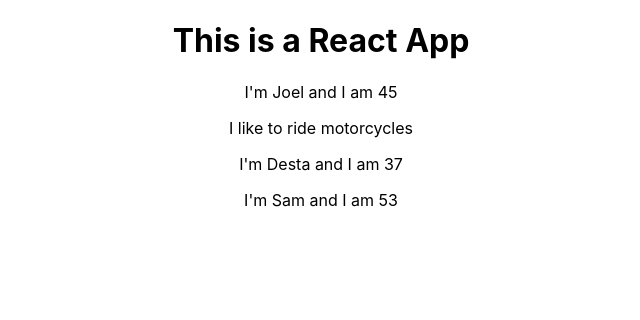
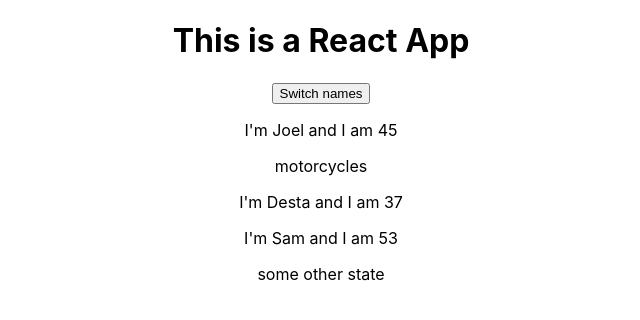
Before and after one commit to JoelBrown1/react_basics_project1, a React (Create React App) app in the folder project-1/: page / in a window 1280 px wide. Shown: the top 320 px of the page, without its empty margins (319-959 px from the left). Built offline with nearby package versions, Linux system fonts and the light colour scheme.

Commit message:
feat: managing state in class based components

```diff
--- a/project-1/src/App.js
+++ b/project-1/src/App.js
@@ -1,17 +1,47 @@
-import React from 'react';
+import React, {Component} from 'react';
 import './App.css';
 
 import Person from './components/Person/Person';
 
-function App() {
+class App extends Component {
+  state = {
+    persons: [
+      {name: 'Joel', age: 45, hobies: 'motorcycles' },
+      {name: 'Desta', age: 37},
+      {name: 'Sam', age: 53},
+    ],
+    otherState: 'some other state',
+  }
+
+  switchNameHandler = () => {
+    console.log('the handle click button was clicked');
+    // manipulate state to change a person's data
+    this.setState({
+      persons: [
+        {name: 'Joel', age: 46, hobies: 'motorcycles' },
+        {name: 'Desta', age: 38},
+        {name: 'Clarice', age: 22},
+      ],
+    })
+  }
+
+  render() {
     return (
       <div className="App">
         <h1>This is a React App</h1>
-      <Person name={'Joel'} age={45}>I like to ride motorcycles</Person>
+        <button onClick={this.switchNameHandler}>Switch names</button>
+        {this.state.persons.map(p => {
+          console.log('this is the person: ', p);
+          return <Person name={p.name} age={p.age}> {p.hobies? p.hobies : null} </Person>
+        })}
+        <p>{this.state.otherState}</p>
+        {/* { this.renderPeople() } */}
+        {/* <Person name={'Joel'} age={45}>I like to ride motorcycles</Person>
         <Person name={'Desta'} age={37}/>
-      <Person name={'Sam'} age={53}/>
+        <Person name={'Sam'} age={53}/> */}
       </div>
     );
+  };
   // is the same as
   // return React.createElement('div', {className: 'App'}, React.createElement('h1', null, 'Create Element rendered element'));
 }
```
Also changed, not shown: 1 other file (tests, documents, lock files or other folders). Lines whose indentation alone changed are shown as unchanged.
